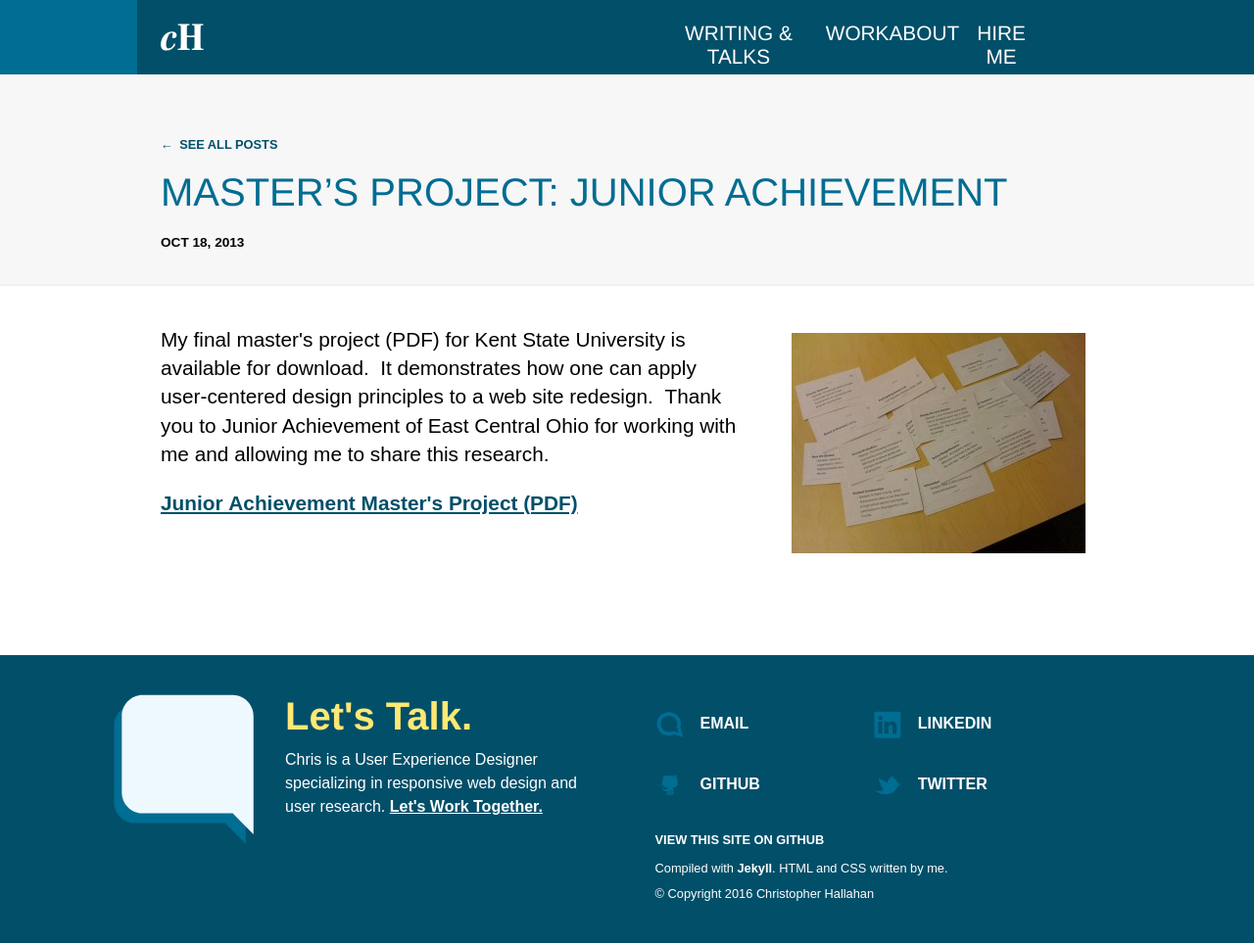
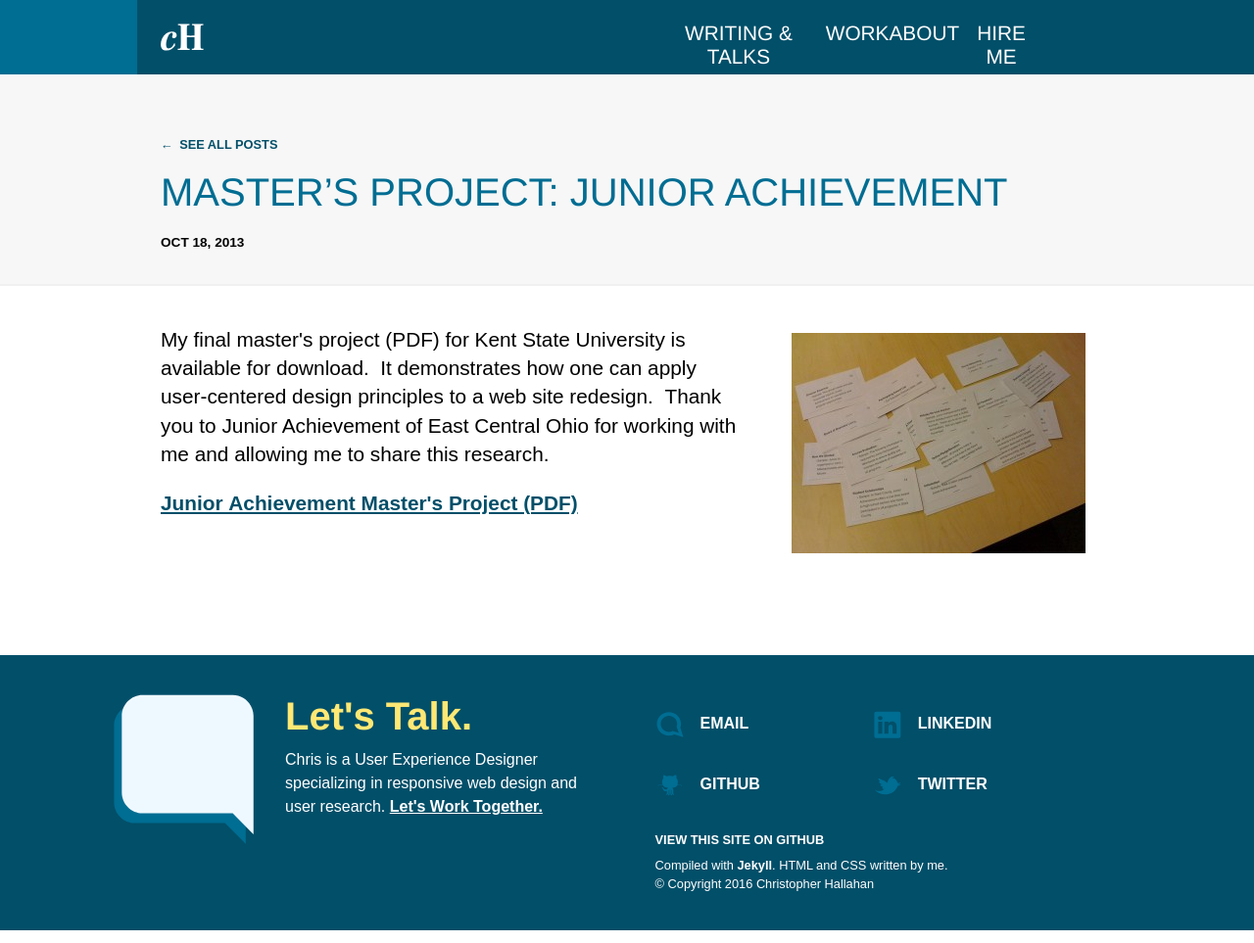
Before and after one commit to challahan/portfolio, a Jekyll site: the page built from _projects/2013-10-18-masters-project-junior-achievement.html, in a window 1280 px wide. Shown: the whole page at 98% size. Built offline with Jekyll 4.4.1, drawn with Linux system fonts in a browser that asks for light colours; a script that is not in the unit is left out.

Commit message:
Adjusted line height again

```diff
--- a/_sass/_footer.scss
+++ b/_sass/_footer.scss
@@ -107,7 +107,7 @@
 	padding-bottom: 1em;
 }
 
-.footer-bottom__legal {
+p.footer-bottom__legal {
 	line-height: .5;
 	a {
 		text-transform: none;
```
